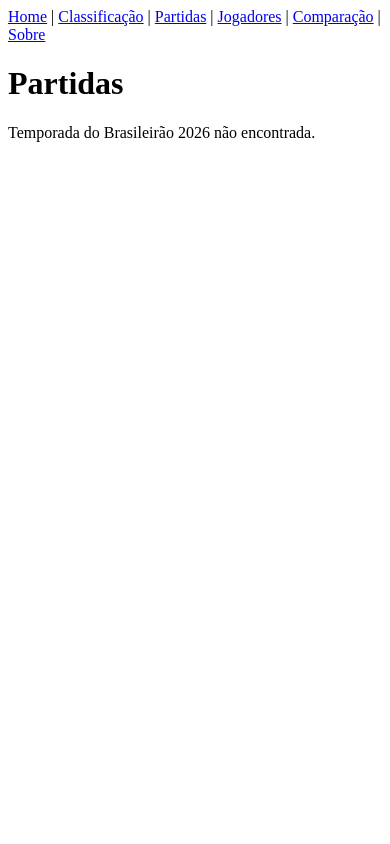
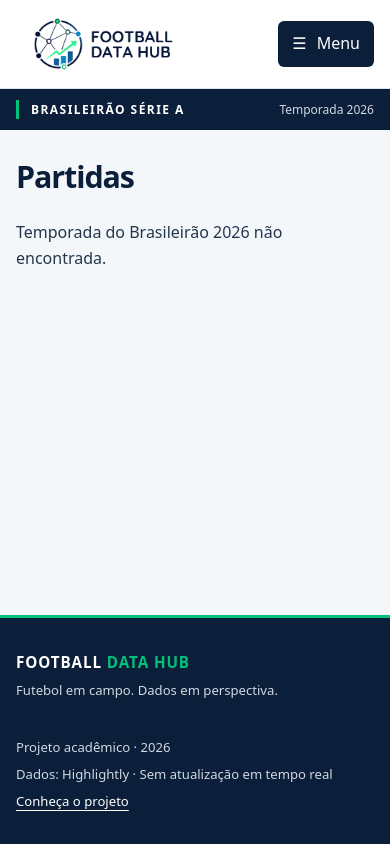
Before and after one commit to Matheus-Mannarino/Football-Data-Hub, a Django app: page /partidas/ in a window 390 px wide. Run offline with Django 5.2, Linux system fonts and the light colour scheme; data that the repository does not hold is empty.

Commit message:
Front_End_Base

```diff
--- /dev/null
+++ b/backend/core/static/core/css/base.css
@@ -0,0 +1,76 @@
+:root {
+    --navy: #0B1F3A;
+    --green: #00C27A;
+    --blue: #1E90FF;
+    --gray: #A9B0B8;
+    --white: #FFFFFF;
+    --text: #24364c;
+    --muted: #526277;
+    --surface: #f4f7fa;
+    --border: #dce4ec;
+}
+* { box-sizing: border-box; }
+[hidden] { display: none !important; }
+body { margin: 0; min-height: 100vh; display: flex; flex-direction: column; background: var(--surface); color: var(--text); font: 16px/1.6 system-ui, -apple-system, BlinkMacSystemFont, "Segoe UI", sans-serif; }
+a { color: #0867b5; text-underline-offset: 4px; }
+a:hover { text-decoration-thickness: 2px; }
+:focus-visible { outline: 3px solid var(--blue); outline-offset: 4px; }
+.container { width: min(1200px, calc(100% - 48px)); margin-inline: auto; }
+.skip-link { position: fixed; top: -100px; left: 16px; z-index: 10; background: var(--navy); color: var(--white); padding: 12px 20px; border-radius: 6px; }
+.skip-link:focus { top: 12px; }
+.site-header { background: var(--white); border-bottom: 1px solid var(--border); }
+.header-inner { width: min(1280px, calc(100% - 48px)); margin: auto; display: flex; justify-content: space-between; align-items: center; gap: 24px; min-height: 100px; }
+.brand { display: flex; flex-shrink: 0; align-items: center; }
+.brand img { display: block; width: 210px; height: 76px; object-fit: cover; }
+.site-nav { display: flex; align-items: center; gap: 6px; }
+.site-nav a { padding: 12px 14px; color: var(--muted); font-size: .92rem; font-weight: 600; text-decoration: none; border-bottom: 3px solid transparent; border-radius: 6px 6px 0 0; }
+.site-nav a:hover { color: var(--navy); background: var(--surface); }
+.site-nav a[aria-current] { color: var(--navy); background: #e9f8f2; border-bottom-color: var(--green); }
+.menu-toggle { background: var(--navy); color: var(--white); border: 0; border-radius: 6px; padding: 10px 14px; font: inherit; cursor: pointer; }
+.menu-icon { margin-right: 6px; }
+.competition-strip { background: var(--navy); color: var(--white); font-size: .75rem; }
+.competition-strip .container { display: flex; align-items: center; justify-content: space-between; gap: 16px; padding-block: 11px; }
+.competition-label { font-weight: 700; letter-spacing: .12em; border-left: 3px solid var(--green); padding-left: 12px; }
+.competition-strip span:last-child { color: #d0d8e1; }
+.page-content { flex: 1; padding-block: 40px 64px; min-width: 0; }
+h1, h2, h3 { color: var(--navy); line-height: 1.25; }
+h1 { font-size: clamp(1.9rem, 4vw, 2.65rem); letter-spacing: -.035em; margin: 0 0 24px; }
+h2 { font-size: 1.35rem; margin-top: 32px; }
+h3 { font-size: 1.1rem; }
+p { margin-block: 14px; }
+.page-content section { margin-block: 28px; }
+.page-content img { max-width: 100%; height: auto; }
+.page-content form { background: var(--white); border: 1px solid var(--border); padding: 24px; border-radius: 12px; margin-block: 24px; }
+input, select, button { font: inherit; }
+input, select { color: var(--navy); background: var(--white); border: 1px solid #8493a4; border-radius: 6px; padding: 9px 12px; max-width: 100%; margin: 4px; }
+button[type="submit"] { padding: 10px 20px; border: 0; background: var(--navy); color: var(--white); font-weight: 600; border-radius: 6px; cursor: pointer; }
+button[type="submit"]:hover { background: #153f65; }
+fieldset { border: 1px solid var(--border); border-radius: 8px; padding: 20px; min-width: 0; }
+legend { color: var(--navy); font-weight: 700; padding-inline: 8px; }
+.table-scroll { overflow-x: auto; border: 1px solid var(--border); border-radius: 10px; background: var(--white); margin-block: 20px; }
+table { width: 100%; border-collapse: collapse; font-size: .9rem; }
+th, td { text-align: left; padding: 14px 16px; border-bottom: 1px solid var(--border); }
+thead { color: var(--white); background: var(--navy); }
+thead th { font-weight: 600; white-space: nowrap; }
+tbody tr:last-child > * { border-bottom: 0; }
+tbody tr:hover { background: #f0f7fb; }
+.page-content nav { display: flex; flex-wrap: wrap; align-items: center; gap: 16px; margin-block: 24px; }
+.site-footer { background: var(--navy); color: #d0d8e1; border-top: 3px solid var(--green); font-size: .82rem; }
+.footer-inner { display: flex; justify-content: space-between; gap: 24px; padding-block: 32px; }
+.site-footer strong { color: var(--white); font-size: .95rem; letter-spacing: .06em; }
+.site-footer strong span { color: var(--green); }
+.site-footer p { margin: 6px 0; }
+.site-footer a { color: var(--white); }
+@media (max-width: 960px) {
+    .header-inner { flex-wrap: wrap; gap: 0; padding-block: 8px; min-height: 88px; }
+    .site-nav { width: 100%; flex-direction: column; align-items: stretch; padding-block: 12px; }
+    .site-nav a { padding: 12px 16px; }
+}
+@media (max-width: 600px) {
+    .container, .header-inner { width: calc(100% - 32px); }
+    .brand img { width: 180px; height: 68px; }
+    .page-content { padding-block: 28px 40px; }
+    .page-content form { padding: 16px; }
+    .footer-inner { flex-direction: column; }
+    th, td { padding: 12px; }
+}
--- /dev/null
+++ b/backend/core/static/core/js/base.js
@@ -0,0 +1,30 @@
+"use strict";
+
+const menuButton = document.querySelector(".menu-toggle");
+const navigation = document.getElementById("navegacao-principal");
+
+if (menuButton && navigation) {
+    const mobile = window.matchMedia("(max-width: 960px)");
+    function setOpen(open) {
+        menuButton.setAttribute("aria-expanded", String(open));
+        navigation.hidden = mobile.matches && !open;
+    }
+    function syncMenu() {
+        menuButton.hidden = !mobile.matches;
+        setOpen(false);
+    }
+    menuButton.addEventListener("click", () => {
+        setOpen(menuButton.getAttribute("aria-expanded") !== "true");
+    });
+    navigation.addEventListener("keydown", (event) => {
+        if (event.key === "Escape" && mobile.matches) {
+            setOpen(false);
+            menuButton.focus();
+        }
+    });
+    navigation.addEventListener("click", (event) => {
+        if (event.target.closest("a") && mobile.matches) setOpen(false);
+    });
+    mobile.addEventListener("change", syncMenu);
+    syncMenu();
+}
--- /dev/null
+++ b/backend/core/templates/core/base.html
@@ -0,0 +1,47 @@
+{% load static %}
+<!DOCTYPE html>
+<html lang="pt-br">
+<head>
+    <meta charset="UTF-8">
+    <meta name="viewport" content="width=device-width, initial-scale=1.0">
+    <meta name="theme-color" content="#0B1F3A">
+    <title>{% block title %}Football Data Hub{% endblock %}</title>
+    <link rel="stylesheet" href="{% static 'core/css/base.css' %}">
+    {% block extra_css %}{% endblock %}
+    <script src="{% static 'core/js/base.js' %}" defer></script>
+    {% block extra_js %}{% endblock %}
+</head>
+<body>
+    <a class="skip-link" href="#conteudo">Pular para o conteúdo</a>
+    <header class="site-header">
+        <div class="header-inner">
+            <a class="brand" href="{% url 'core:home' %}" aria-label="Football Data Hub — início">
+                <img src="{% static 'core/img/logo.png' %}" alt="Football Data Hub" width="210" height="76">
+            </a>
+            <button class="menu-toggle" type="button" aria-controls="navegacao-principal" aria-expanded="false" hidden>
+                <span class="menu-icon" aria-hidden="true">☰</span> Menu
+            </button>
+            {% with rota=request.resolver_match.view_name %}
+            <nav class="site-nav" id="navegacao-principal" aria-label="Navegação principal">
+                <a href="{% url 'core:home' %}"{% if rota == 'core:home' %} aria-current="page"{% endif %}>Home</a>
+                <a href="{% url 'futebol:classificacao' %}"{% if rota == 'futebol:classificacao' %} aria-current="page"{% elif rota == 'futebol:detalhe_clube' %} aria-current="true"{% endif %}>Classificação</a>
+                <a href="{% url 'futebol:partidas' %}"{% if rota == 'futebol:partidas' %} aria-current="page"{% elif rota == 'futebol:detalhe_partida' %} aria-current="true"{% endif %}>Partidas</a>
+                <a href="{% url 'futebol:jogadores' %}"{% if rota == 'futebol:jogadores' %} aria-current="page"{% elif rota == 'futebol:detalhe_jogador' %} aria-current="true"{% endif %}>Jogadores</a>
+                <a href="{% url 'futebol:comparacao' %}"{% if rota == 'futebol:comparacao' %} aria-current="page"{% endif %}>Comparação</a>
+                <a href="{% url 'core:sobre' %}"{% if rota == 'core:sobre' %} aria-current="page"{% endif %}>Sobre</a>
+            </nav>
+            {% endwith %}
+        </div>
+    </header>
+    <div class="competition-strip"><div class="container"><span class="competition-label">BRASILEIRÃO SÉRIE A</span><span>Temporada 2026</span></div></div>
+    <main class="container page-content" id="conteudo" tabindex="-1">
+        {% block content %}{% endblock %}
+    </main>
+    <footer class="site-footer">
+        <div class="container footer-inner">
+            <div><strong>FOOTBALL <span>DATA HUB</span></strong><p>Futebol em campo. Dados em perspectiva.</p></div>
+            <div><p>Projeto acadêmico · {% now "Y" %}</p><p>Dados: Highlightly · Sem atualização em tempo real</p><a href="{% url 'core:sobre' %}">Conheça o projeto</a></div>
+        </div>
+    </footer>
+</body>
+</html>
--- a/backend/futebol/templates/futebol/partidas.html
+++ b/backend/futebol/templates/futebol/partidas.html
@@ -1,26 +1,9 @@
-<!DOCTYPE html>
-<html lang="pt-br">
-<head>
-    <meta charset="UTF-8">
-    <meta name="viewport" content="width=device-width, initial-scale=1.0">
-    <title>Partidas | Football Data Hub</title>
-</head>
-<body>
-    <nav>
-        <a href="{% url 'core:home' %}">Home</a>
-        |
-        <a href="{% url 'futebol:classificacao' %}">Classificação</a>
-        |
-        <a href="{% url 'futebol:partidas' %}">Partidas</a>
-        |
-        <a href="{% url 'futebol:jogadores' %}">Jogadores</a>
-        |
-        <a href="{% url 'futebol:comparacao' %}">Comparação</a>
-        |
-        <a href="{% url 'core:sobre' %}">Sobre</a>
-    </nav>
+{% extends "core/base.html" %}
 
-    <h1>Partidas</h1>
+{% block title %}Partidas | Football Data Hub{% endblock %}
+
+{% block content %}
+<h1>Partidas</h1>
 
     {% if temporada %}
         <h2>Brasileirão {{ temporada.competicao.nome }} — {{ temporada.ano }}</h2>
@@ -80,7 +63,8 @@
             <section>
                 <h2>Rodada {{ grupo.grouper }}</h2>
 
-                <table>
+                <div class="table-scroll" role="region" aria-label="Tabela de dados" tabindex="0">
+<table>
                     <thead>
                         <tr>
                             <th scope="col">Data e hora</th>
@@ -142,6 +126,7 @@
                         {% endfor %}
                     </tbody>
                 </table>
+</div>
             </section>
         {% empty %}
             <p>Nenhuma partida encontrada para os filtros selecionados.</p>
@@ -149,5 +134,4 @@
     {% else %}
         <p>Temporada do Brasileirão 2026 não encontrada.</p>
     {% endif %}
-</body>
-</html>
+{% endblock %}
```
Also changed, not shown: INSTRUCOES_FRONTEND.md (added, +33 -0 lines), backend/core/templates/core/home.html (+5 -24 lines), backend/core/templates/core/sobre.html (+6 -26 lines), backend/futebol/templates/futebol/classificacao.html (+9 -25 lines), backend/futebol/templates/futebol/comparacao.html (+17 -33 lines), backend/futebol/templates/futebol/detalhe_clube.html (+9 -25 lines), backend/futebol/templates/futebol/detalhe_jogador.html (+9 -25 lines), backend/futebol/templates/futebol/detalhe_partida.html (+10 -28 lines), backend/futebol/templates/futebol/jogadores.html (+9 -25 lines), backend/core/static/core/img/logo.png (added).
